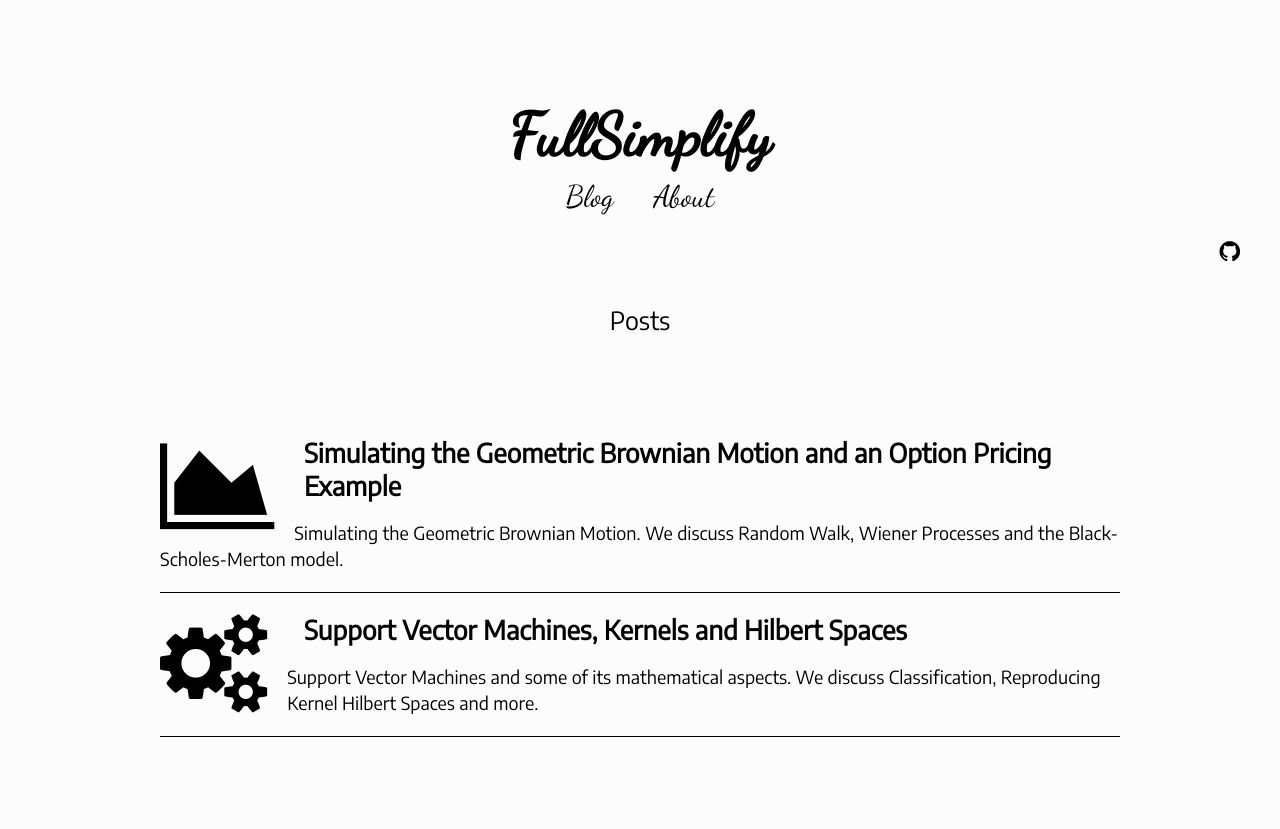
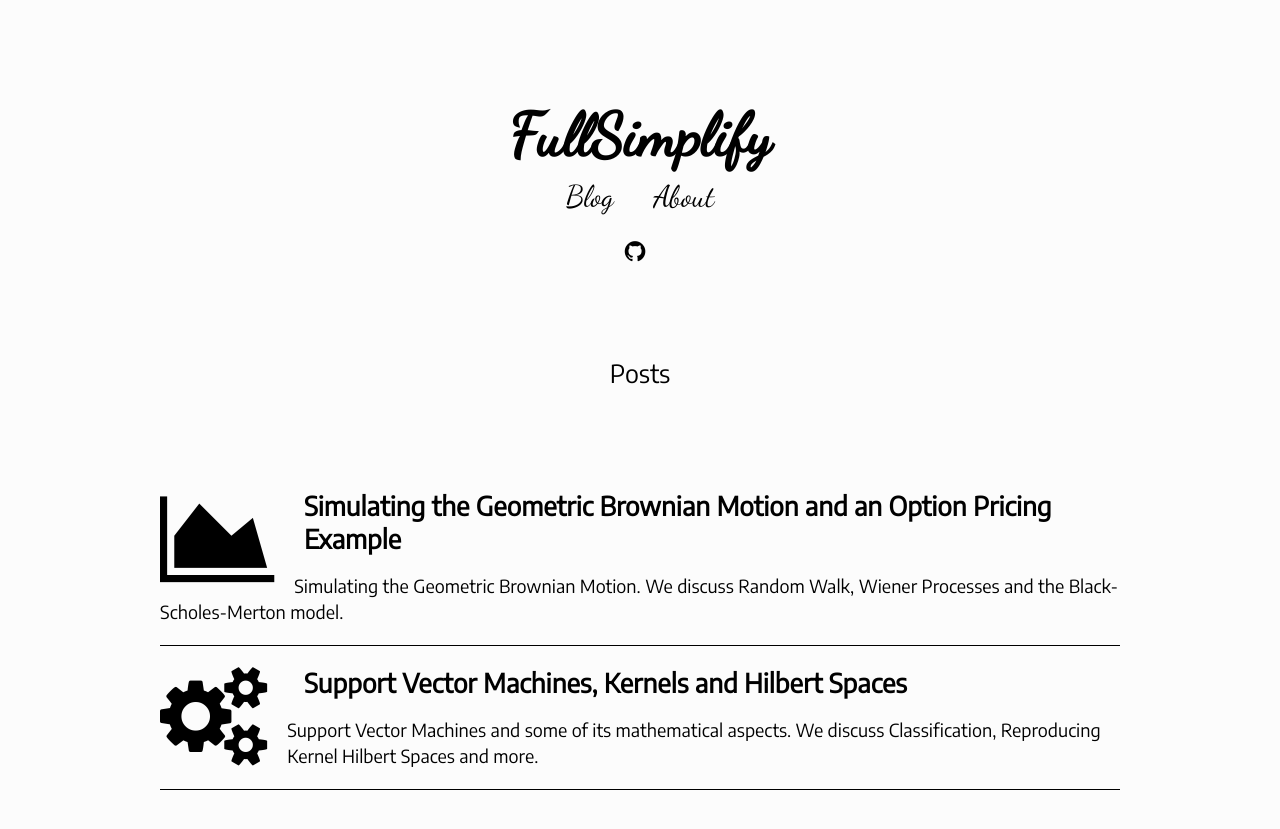
Before and after one commit to FullSimplify/FullSimplify.github.io, a Jekyll site: the page built from index.html, in a window 1280 px wide. Shown: the top 829 px of the page. Built offline with Jekyll 4.4.1, drawn with Linux system fonts in a browser that asks for light colours; some web fonts are replaced.

Commit message:
Update _default.scss

```diff
--- a/_sass/_default.scss
+++ b/_sass/_default.scss
@@ -148,7 +148,9 @@ strong {
 }
 
 .social-links {
-    float:right;
+    //float:right;
+    padding-left: 0;
+    padding-right: 20px;
     font-size: 24px;
     color: $cloudy;
     list-style-type: none;
```
